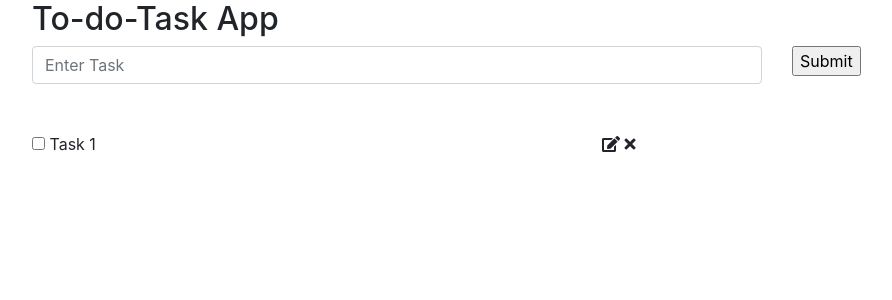
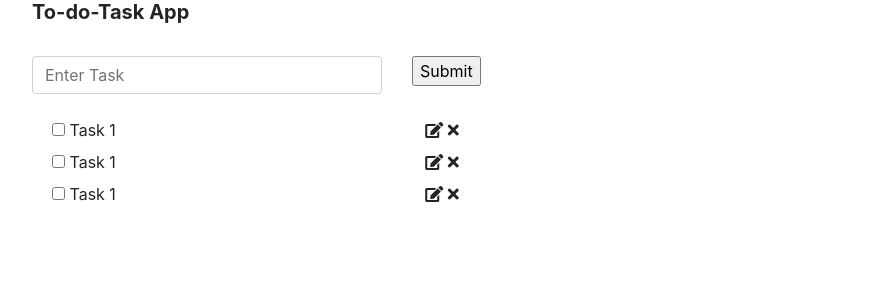
Before and after one commit to Bikram48/To-Do-App, a PHP site: page /home.php in a window 1280 px wide. Shown: the top 300 px of the page, without its empty margins (53-945 px from the left). Run offline with PHP 8.4, Linux system fonts and the light colour scheme; some libraries are stand-ins or nearby versions.

Commit message:
Page Layout The overall design of the app has been completed.Now I am currently working on the backend of the app(CRUD operation on task) using PHP.

```diff
--- a/pages/home.php
+++ b/pages/home.php
@@ -4,17 +4,17 @@
     <meta charset="UTF-8">
     <meta http-equiv="X-UA-Compatible" content="IE=edge">
     <meta name="viewport" content="width=device-width, initial-scale=1.0">
-    <link rel="stylesheet" href="../css/home.css"/>
+    <link rel="stylesheet" href="../styles/home.css"/>
     <link rel="stylesheet" href="https://use.fontawesome.com/releases/v5.6.3/css/all.css" integrity="sha384-UHRtZLI+pbxtHCWp1t77Bi1L4ZtiqrqD80Kn4Z8NTSRyMA2Fd33n5dQ8lWUE00s/" crossorigin="anonymous">
     <link rel="stylesheet" href="https://stackpath.bootstrapcdn.com/bootstrap/4.3.1/css/bootstrap.min.css" integrity="sha384-ggOyR0iXCbMQv3Xipma34MD+dH/1fQ784/j6cY/iJTQUOhcWr7x9JvoRxT2MZw1T" crossorigin="anonymous">
     <title>Document</title>
 </head>
 <body>
     <div class="container">
-        <h2>To-do-Task App</h2>
+        <h2 style="font-size:20px; font-weight: bolder;">To-do-Task App</h2><br>
         <form action="<?php echo $_SERVER['PHP_SELF'];?>" >
             <div class="row">
-                <div class="col-xl-8">
+                <div class="col-xl-4">
                     <input type="email" class="form-control" id="email" placeholder="Enter Task" name="email">
                 </div>
                 <div class="col-sm-4 col-xl-4 ">
@@ -23,10 +23,32 @@
 
             </div>
 
-        </form><br> <br>
-        <div class="form-group">
+        </form><br>
+        <div style="margin-left:20px;" class="form-group">
             <div class="row">
-                <div class="col-sm-offset-2 col-xl-6">
+                <div class="col-sm-offset-2 col-xl-4">
+                    <div class="checkbox">
+                        <label><input type="checkbox" name="remember"> Task 1</label>
+                    </div>
+                </div>
+                <div class="col-xl-2">
+                    <i class="fas fa-edit"></i>
+                    <i class="fas fa-times"></i>
+                </div>
+            </div>
+            <div class="row">
+                <div class="col-sm-offset-2 col-xl-4">
+                    <div class="checkbox">
+                        <label><input type="checkbox" name="remember"> Task 1</label>
+                    </div>
+                </div>
+                <div class="col-xl-2">
+                    <i class="fas fa-edit"></i>
+                    <i class="fas fa-times"></i>
+                </div>
+            </div>
+            <div class="row">
+                <div class="col-sm-offset-2 col-xl-4">
                     <div class="checkbox">
                         <label><input type="checkbox" name="remember"> Task 1</label>
                     </div>
```
Also changed, not shown: styles/home.css (+20 -0 lines).
